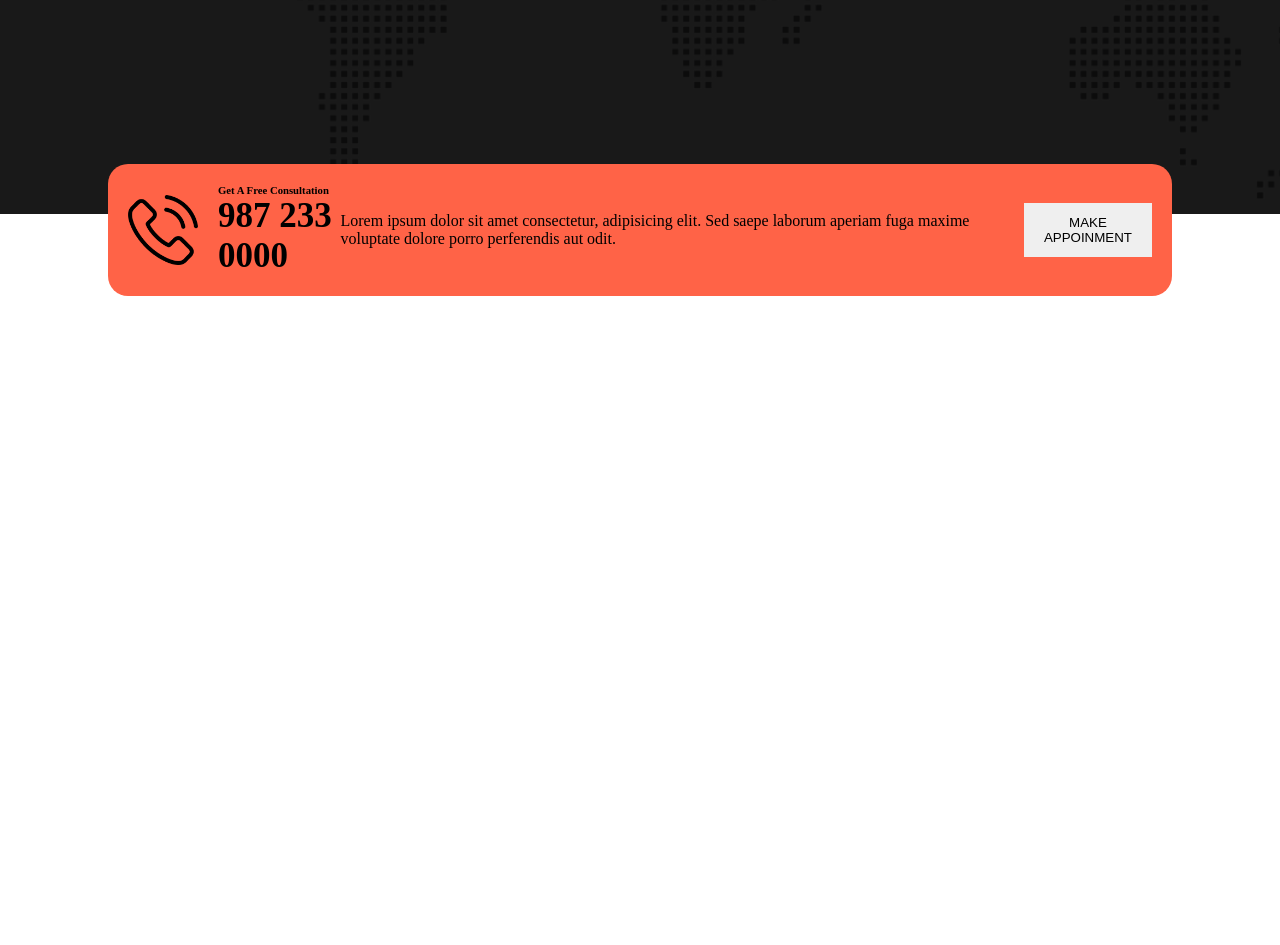
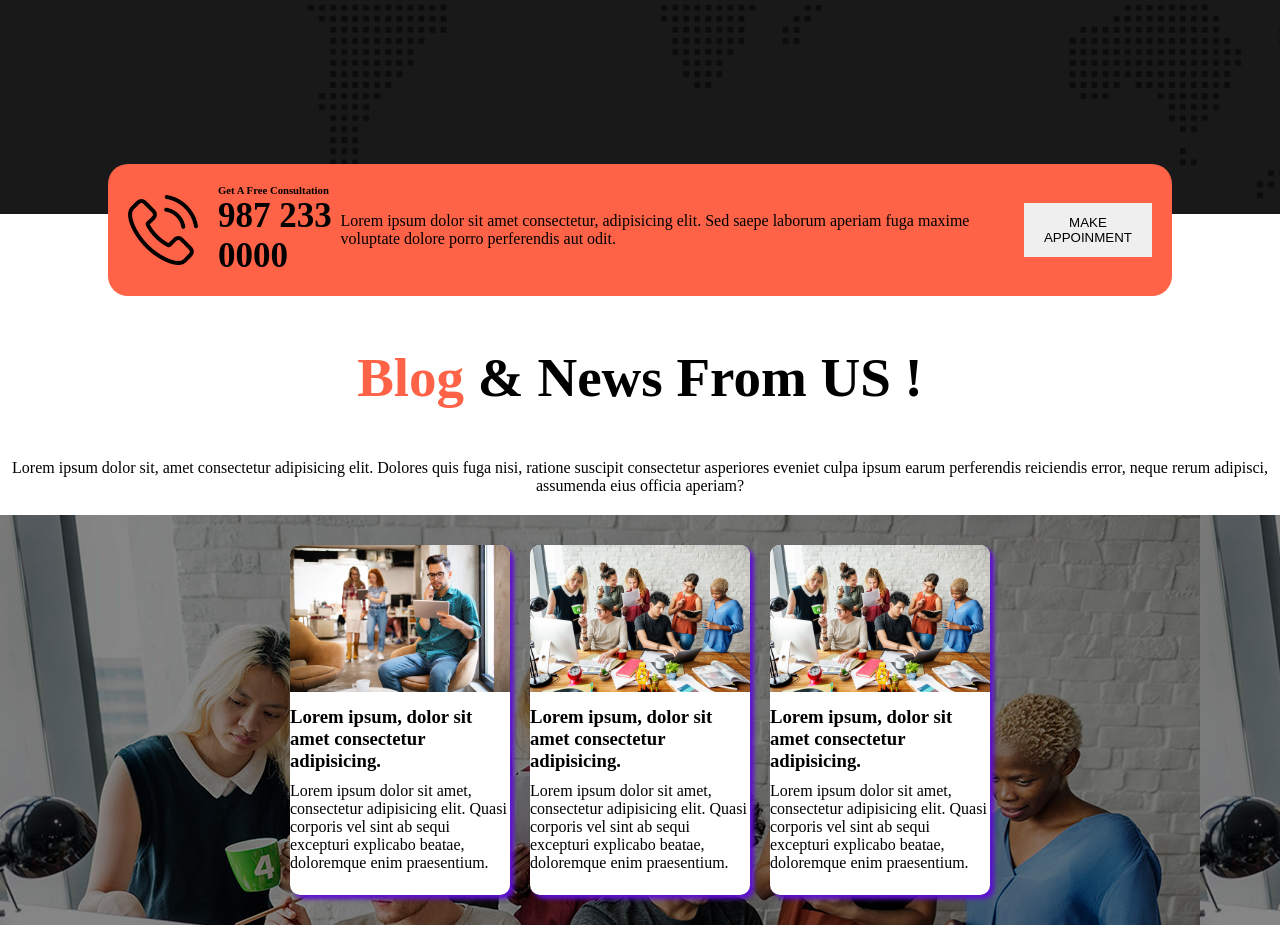
Before and after one commit to riasat01/riasats-digital-agency, a plain HTML site: page index.html in a window 1280 px wide. Shown: the part 1515-2460 px from the top of the page. Before the commit the page ends 1811 px from the top, so only its background shows below. Drawn offline with Linux system fonts and the light colour scheme.

Commit message:
blog section done

```diff
--- a/index.html
+++ b/index.html
@@ -89,6 +89,28 @@
                 <button class="btn">MAKE APPOINMENT </button>
             </div>
         </div>
+        <div class="blog-container">
+            <h1 class="blog-title"><span class="blog-title-sec">Blog</span> & News From US !</h1>
+            <p class="blog-description">Lorem ipsum dolor sit, amet consectetur adipisicing elit. Dolores quis fuga nisi, ratione suscipit consectetur asperiores eveniet culpa ipsum earum perferendis reiciendis error, neque rerum adipisci, assumenda eius officia aperiam?</p>
+        </div>
+        <div class="blog-cards">
+            <div class="card">
+                <img class="blog-img" src="./asset/image/blog-1.jpg" alt="">
+                <h3 class="card-title">Lorem ipsum, dolor sit amet consectetur adipisicing.</h3>
+                <p>Lorem ipsum dolor sit amet, consectetur adipisicing elit. Quasi corporis vel sint ab sequi excepturi explicabo beatae, doloremque enim praesentium.</p>
+            </div>
+            <div class="card">
+                <img class="blog-img" src="./asset/image/blog-3.jpg" alt="">
+                <h3 class="card-title">Lorem ipsum, dolor sit amet consectetur adipisicing.</h3>
+                <p>Lorem ipsum dolor sit amet, consectetur adipisicing elit. Quasi corporis vel sint ab sequi excepturi explicabo beatae, doloremque enim praesentium.</p>
+            </div>
+            <div class="card">
+                <img class="blog-img" src="./asset/image/blog-3.jpg" alt="">
+                <h3 class="card-title">Lorem ipsum, dolor sit amet consectetur adipisicing.</h3>
+                <p>Lorem ipsum dolor sit amet, consectetur adipisicing elit. Quasi corporis vel sint ab sequi excepturi explicabo beatae, doloremque enim praesentium.</p>
+            </div>
+
+        </div>
     </main>
     <footer></footer>
 </body>
--- a/style.css
+++ b/style.css
@@ -125,3 +125,41 @@
 .author-number{
     font-size: 35px;
 }
+.blog-title{
+    margin: 50px;
+    text-align: center;
+    font-size: 55px;
+}
+.blog-title-sec{
+    color: tomato;
+}
+.blog-description{
+    text-align: center;
+}
+.blog-cards{
+    background-image: url('./asset/image/blog-3.jpg'),linear-gradient(rgba(14,14,14,0.5),rgba(14,14,14,0.5));
+    background-blend-mode: color-burn;
+    padding: 30px 0;
+    margin: 20px 0;
+}
+.card{
+    width: 220px;
+    height: 350px;
+    box-shadow: 4px 4px 4px rgb(93, 16, 209);
+    border-radius: 10px;
+    background-color: white;
+
+}
+.blog-img{
+    width: 100%;
+    border-radius: 10px 10px 0 0;
+}
+.card-title{
+    margin: 10px 0;
+}
+.blog-cards{
+    display: flex;
+    justify-content: center;
+    gap: 20px;
+    align-items: center;
+}
```
